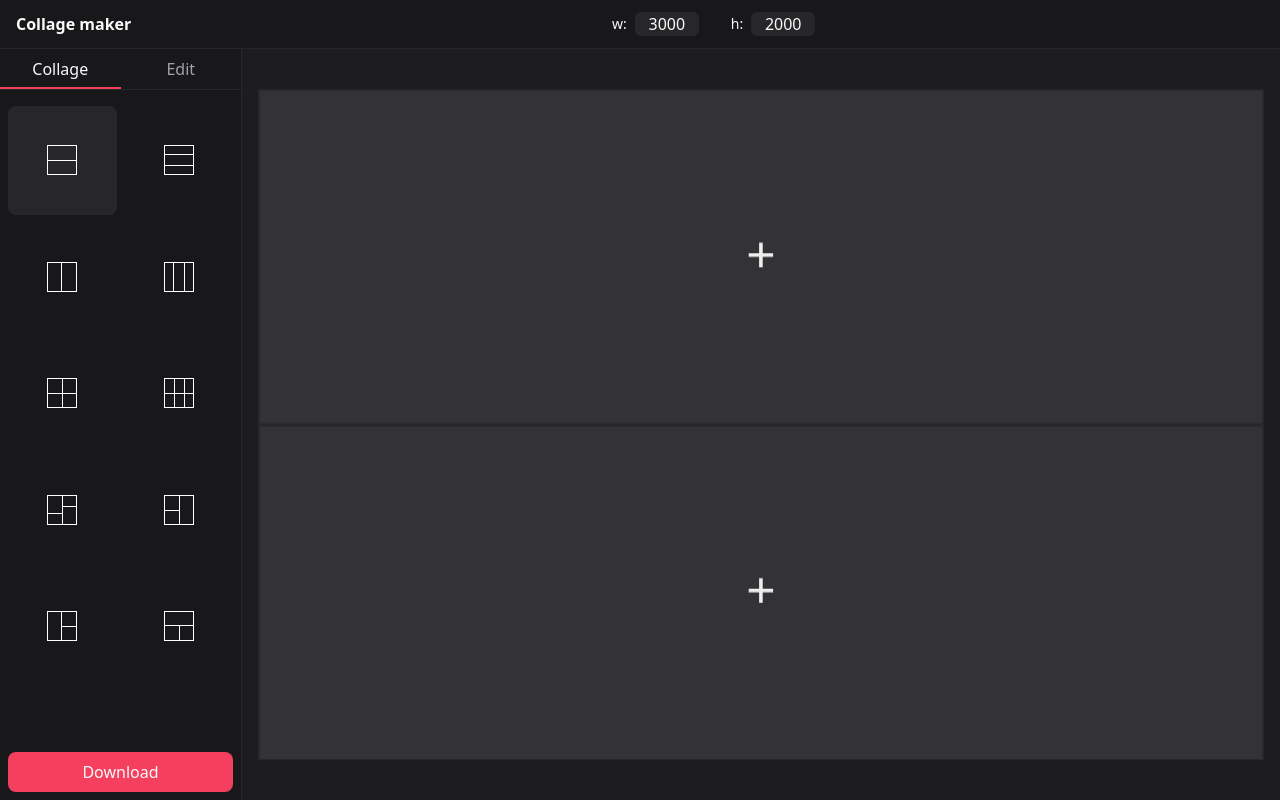
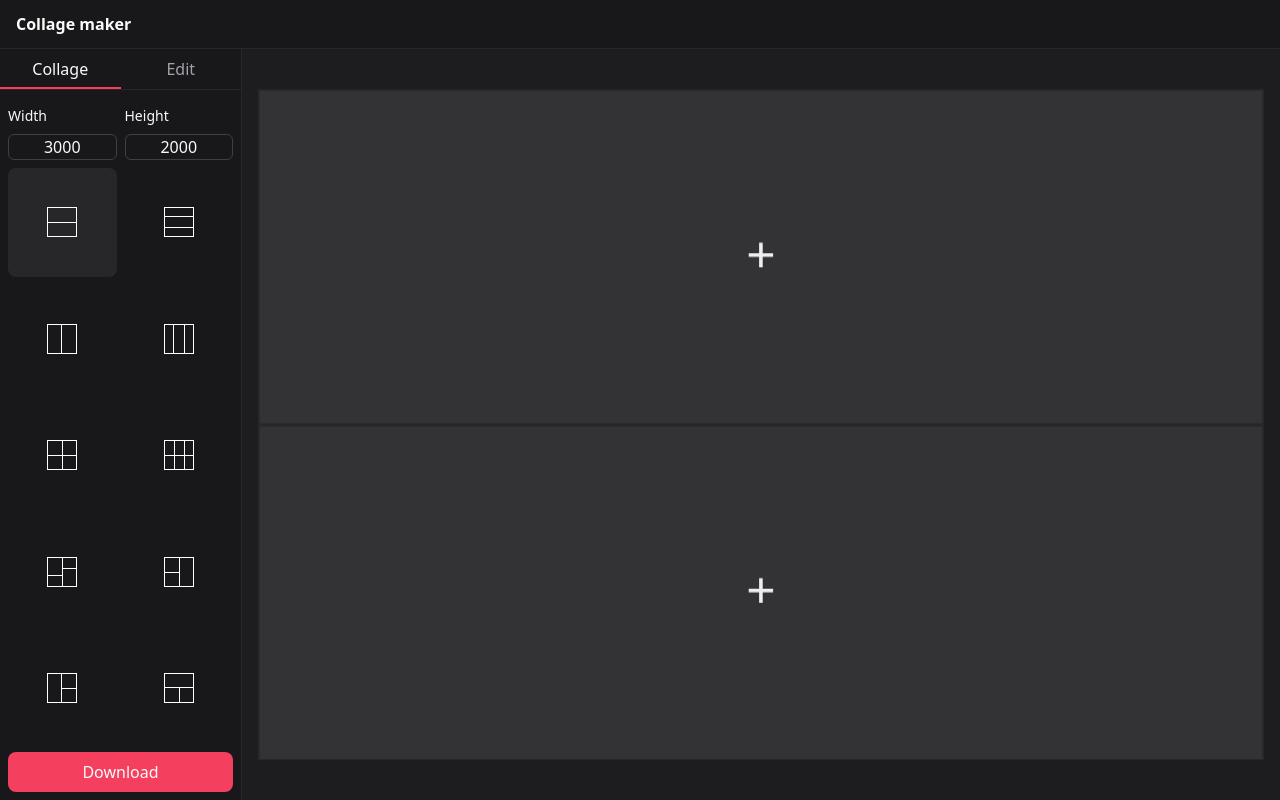
Before and after one commit to lionpuro/collage-maker, a SvelteKit app: page / in a window 1280 px wide. Built offline with nearby package versions, Linux system fonts and the light colour scheme.

Commit message:
move resolution inputs to panel

```diff
--- a/src/lib/components/header.svelte
+++ b/src/lib/components/header.svelte
@@ -1,9 +1,11 @@
 <script lang="ts">
-	let { children } = $props();
+	import type { Snippet } from "svelte";
+
+	let { children } = $props<{ children?: Snippet }>();
 </script>
 
 <header class="flex justify-between border-b border-base-800 bg-base-900">
 	<h1 class="p-3 px-4 font-semibold">Collage maker</h1>
-	{@render children()}
+	{#if children}{@render children()}{/if}
 	<div></div>
 </header>
--- a/src/routes/+page.svelte
+++ b/src/routes/+page.svelte
@@ -169,35 +169,7 @@
 	};
 </script>
 
-<Header>
-	<div class="flex gap-8">
-		<div class="flex items-center gap-2">
-			<label for="width" class="text-sm font-medium">w:</label>
-			<span class="flex items-center rounded-md">
-				<input
-					id="width"
-					class="w-16 rounded-md bg-base-800 text-center font-medium"
-					type="numeric"
-					value={resolution.width}
-					onchange={(e) =>
-						(resolution.width = Number(e.currentTarget.value))} />
-			</span>
-		</div>
-
-		<div class="flex items-center gap-2">
-			<label for="height" class="text-sm font-medium">h:</label>
-			<span class="flex items-center rounded-md">
-				<input
-					id="height"
-					class="w-16 rounded-md bg-base-800 text-center font-medium"
-					type="numeric"
-					value={resolution.height}
-					onchange={(e) =>
-						(resolution.height = Number(e.currentTarget.value))} />
-			</span>
-		</div>
-	</div>
-</Header>
+<Header></Header>
 <div class="flex h-full min-h-0 flex-col lg:flex-row-reverse">
 	<div class="flex h-full w-full min-w-0 flex-col bg-[#1d1d20] lg:p-4">
 		<div
@@ -220,6 +192,33 @@
 		class="flex flex-col border-base-800 bg-base-900 lg:w-[300px] lg:border-r">
 		<Panel>
 			{#snippet collageTab()}
+				<div class="flex gap-2">
+					<div class="flex basis-1/2 flex-col gap-2">
+						<label for="width" class="text-sm font-medium">Width</label>
+						<span class="flex w-full items-center rounded-md">
+							<input
+								id="width"
+								class="w-full rounded-md border border-base-700 bg-transparent text-center font-medium"
+								type="numeric"
+								value={resolution.width}
+								onchange={(e) =>
+									(resolution.width = Number(e.currentTarget.value))} />
+						</span>
+					</div>
+
+					<div class="flex basis-1/2 flex-col gap-2">
+						<label for="height" class="text-sm font-medium">Height</label>
+						<span class="flex w-full items-center rounded-md">
+							<input
+								id="height"
+								class="w-full rounded-md border border-base-700 bg-transparent text-center font-medium"
+								type="numeric"
+								value={resolution.height}
+								onchange={(e) =>
+									(resolution.height = Number(e.currentTarget.value))} />
+						</span>
+					</div>
+				</div>
 				<div class="flex flex-wrap gap-2 overflow-y-auto lg:content-start">
 					{#each collage_templates as template, index}
 						<button
```
